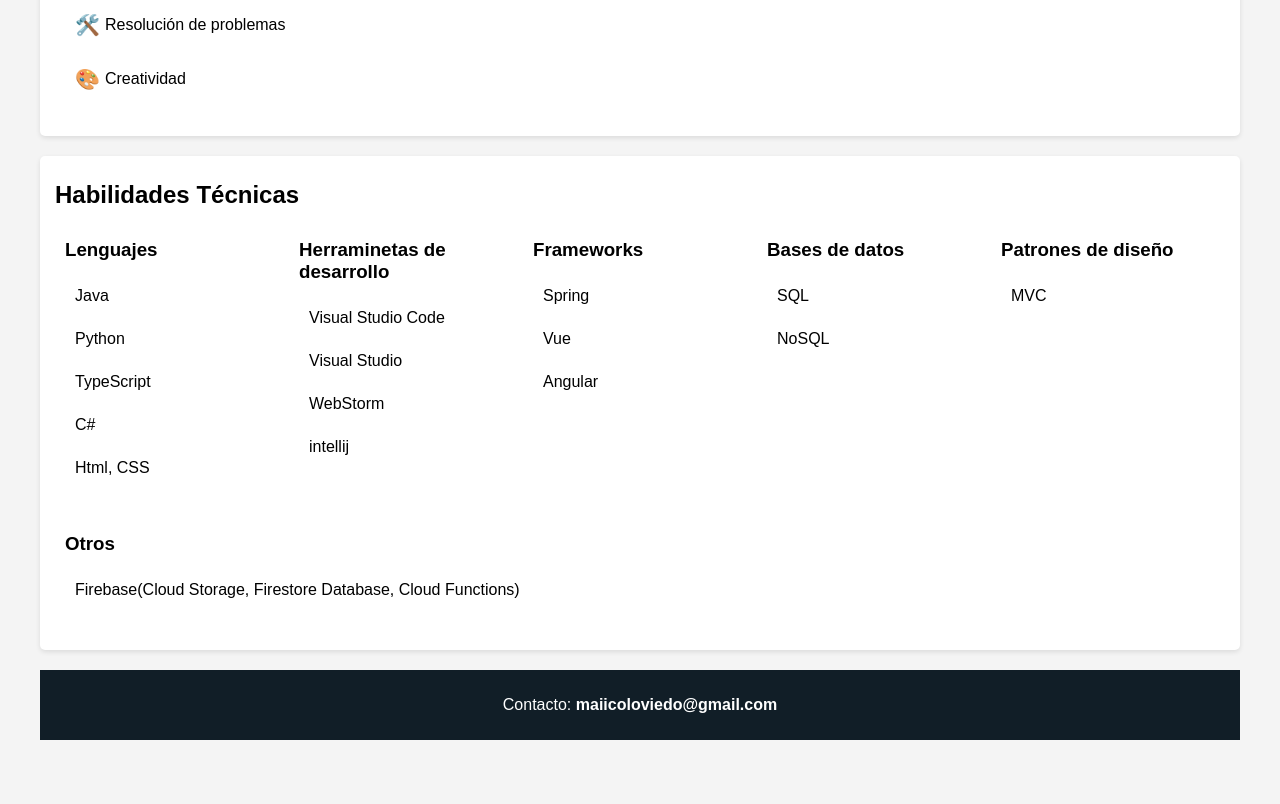
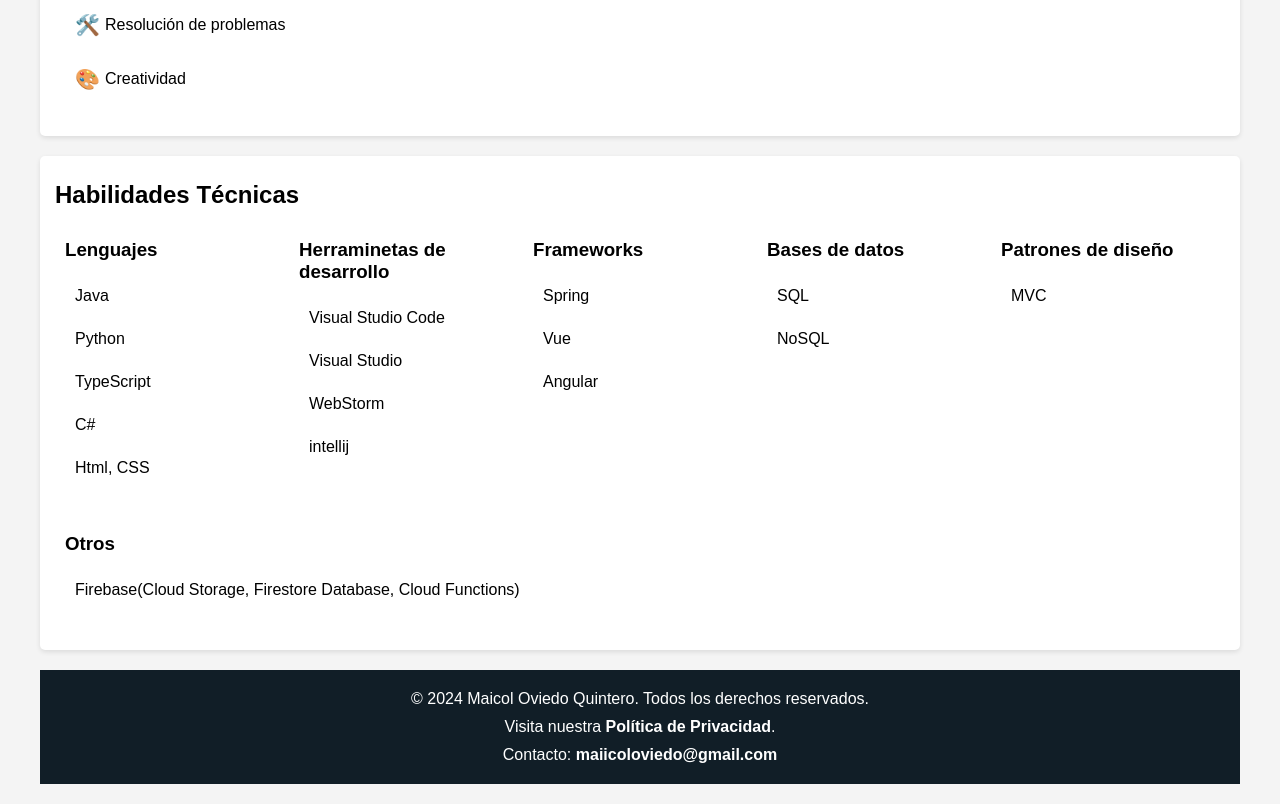
Before and after one commit to maicol-cv/maicol-cv.github.io, a plain HTML site: page index.html in a window 1280 px wide. Shown: the part 668-1472 px from the top of the page. Before the commit the page ends 1428 px from the top, so only its background shows below. Drawn offline with Linux system fonts and the light colour scheme.

Commit message:
cambios en el footer

```diff
--- a/index.html
+++ b/index.html
@@ -112,7 +112,9 @@
             </div>
         </div>
 
-        <footer>
+        <footer class="footer">
+            <p>&copy; 2024 Maicol Oviedo Quintero. Todos los derechos reservados.</p>
+            <p>Visita nuestra <a href="https://maicol-cv.github.io/README.md" class="custom-link">Política de Privacidad</a>.</p>
             <p>Contacto: <a href="mailto:maiicoloviedo@gmail.com" class="custom-link">maiicoloviedo@gmail.com</a></p>
         </footer>
     </div>
--- a/style.css
+++ b/style.css
@@ -84,6 +84,10 @@ footer {
     color: white;
 }
 
+.footer p {
+    margin: 10px 0;
+}
+
 @media (min-width: 600px) {
     .profile {
         flex-direction: row;
```
